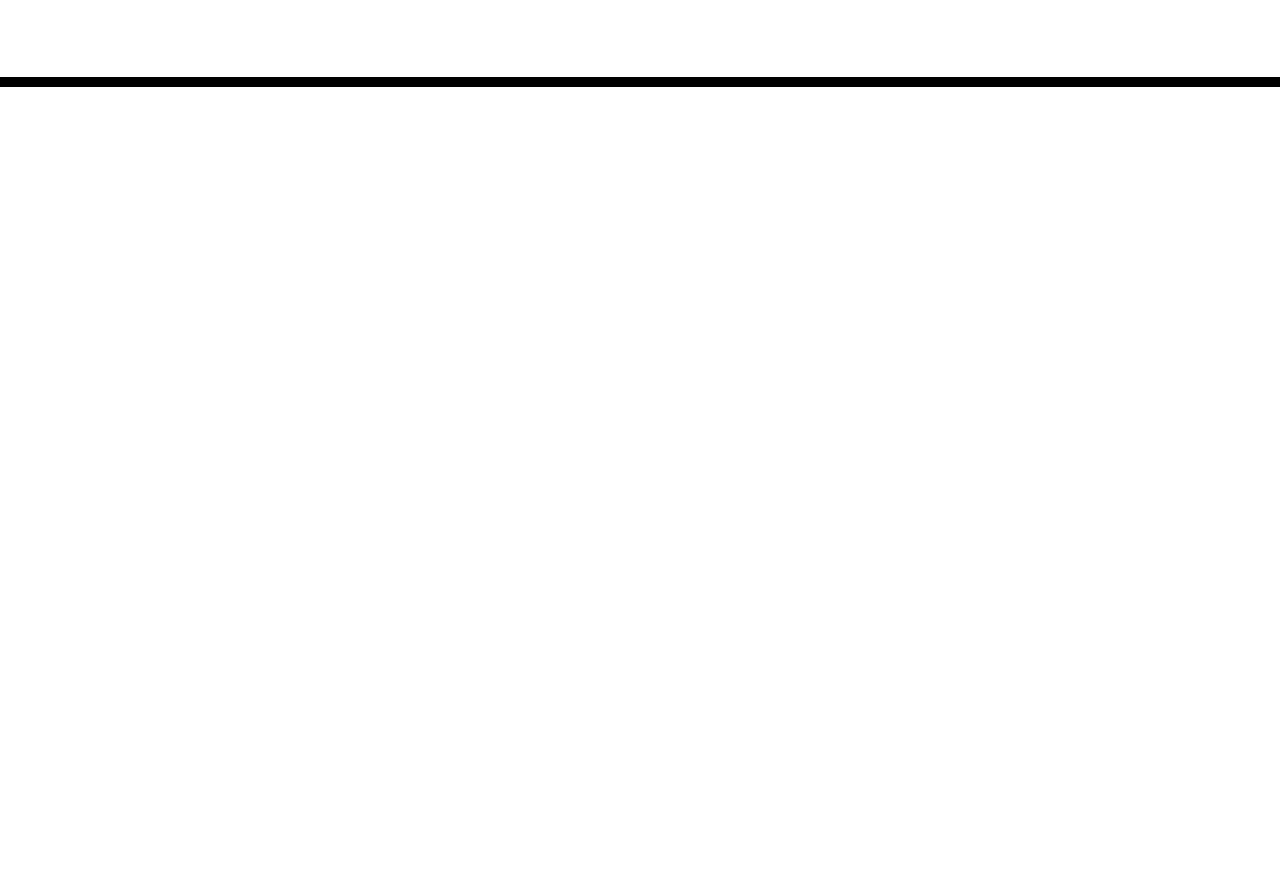
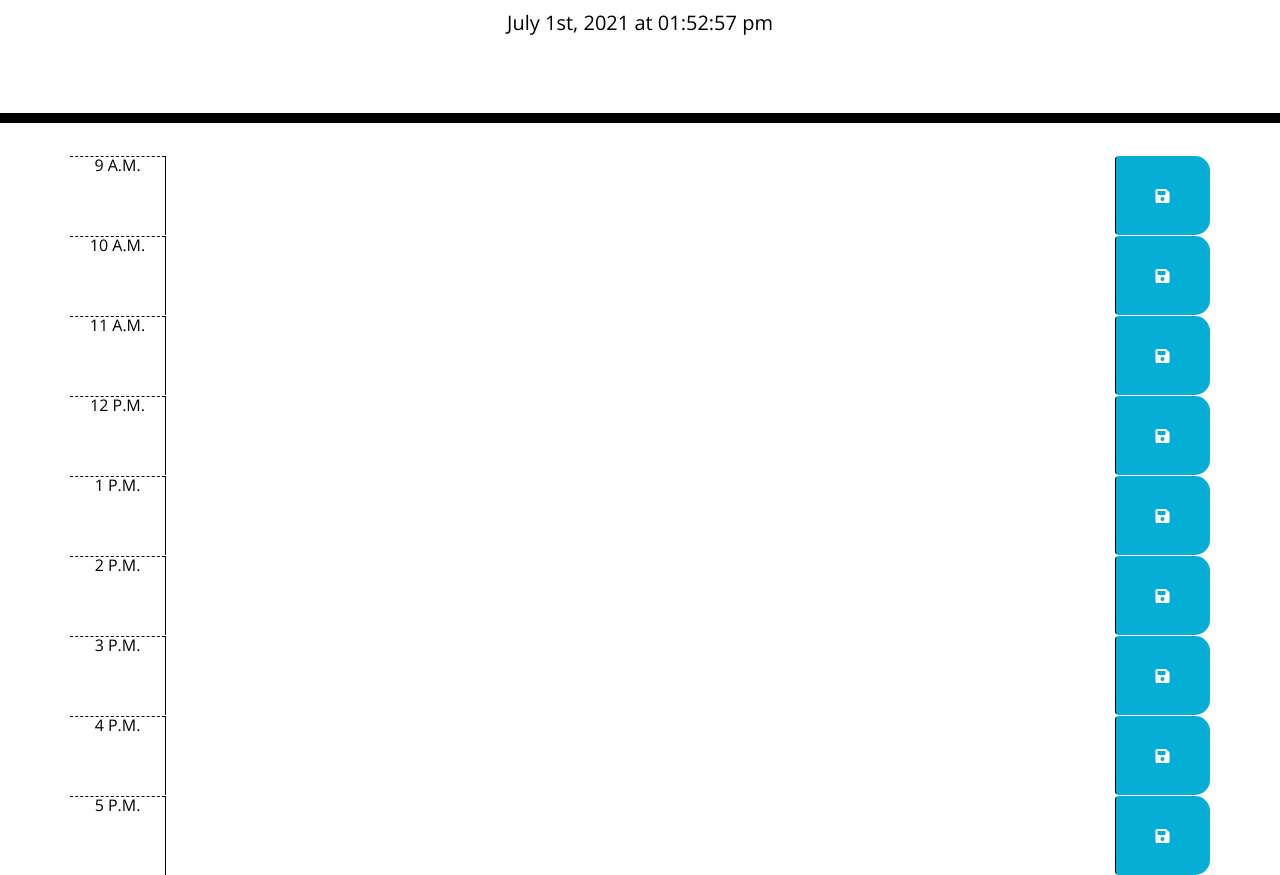
Before and after one commit to mitch-skaff/Workday-Planner, a plain HTML site: page index.html in a window 1280 px wide. Shown: the part 181-1056 px from the top of the page. Before the commit the page ends 800 px from the top, so only its background shows below. Drawn offline with nearby package versions, Linux system fonts and the light colour scheme.

Commit message:
updated logic.js file

```diff
--- a/assets/logic.js
+++ b/assets/logic.js
@@ -0,0 +1,44 @@
+$(document).ready(function () {
+
+    var saveBtn = $('.saveBtn');
+
+    saveBtn.on('click', function() {
+        console.log("test");
+
+        var userInput = $(this).siblings('.description').val();
+        var time = $(this).parent().attr('id')
+
+        if (userInput === "") {
+            alert("Please enter an appointment to save to calendar!")}
+        else {
+            localStorage.setItem(time, userInput)
+            alert("Appintment has been saved to calendar!")
+        }
+    })
+
+    function dateTime() {
+        now = moment().format('MMMM Do, YYYY [at] hh:mm:ss a');
+        document.getElementById('currentDay').innerHTML = now;
+        setInterval(function () {
+            dateTime();
+        }, 1000);
+    };
+
+    function scheduleUpdater () {
+        var currentTime = moment().hour();
+        var timeBlock = $("time-block");
+
+        for (var i = 0; i < timeBlock.length; i++) {
+            var hourRow = timeBlock[i];
+
+            if (parseInt(hourRow.id.split("-")[0]) < currentTime) {
+                $(hourRow).addClass("past")
+            }
+        }
+
+
+    }
+
+    scheduleUpdater();
+    dateTime();
+});
--- a/index.html
+++ b/index.html
@@ -28,11 +28,66 @@
       <p class="lead">A simple calendar app for scheduling your work day</p>
       <p id="currentDay" class="lead"></p>
     </header>
+
     <div class="container">
       <!-- Timeblocks go here -->
+      <div id="hour-9" class="row time-block">
+        <div class="col-md-1 hour">9 A.M.</div>
+        <textarea class="col-md-10 description"></textarea>
+        <button class="btn saveBtn col-md-1"><i class="fas fa-save"></i></button>
+      </div>
+
+      <div id="hour-10" class="row time-block">
+        <div class="col-md-1 hour">10 A.M.</div>
+        <textarea class="col-md-10 description"></textarea>
+        <button class="btn saveBtn col-md-1"><i class="fas fa-save"></i></button>
+      </div>
+
+      <div id="hour-11" class="row time-block">
+        <div class="col-md-1 hour">11 A.M.</div>
+        <textarea class="col-md-10 description"></textarea>
+        <button class="btn saveBtn col-md-1"><i class="fas fa-save"></i></button>
+      </div>
+
+      <div id="hour-12" class="row time-block">
+        <div class="col-md-1 hour">12 P.M.</div>
+        <textarea class="col-md-10 description"></textarea>
+        <button class="btn saveBtn col-md-1"><i class="fas fa-save"></i></button>
+      </div>
+
+      <div id="hour-13" class="row time-block">
+        <div class="col-md-1 hour">1 P.M.</div>
+        <textarea class="col-md-10 description"></textarea>
+        <button class="btn saveBtn col-md-1"><i class="fas fa-save"></i></button>
+      </div>
+
+      <div id="hour-14" class="row time-block">
+        <div class="col-md-1 hour">2 P.M.</div>
+        <textarea class="col-md-10 description"></textarea>
+        <button class="btn saveBtn col-md-1"><i class="fas fa-save"></i></button>
+      </div>
+
+      <div id="hour-15" class="row time-block">
+        <div class="col-md-1 hour">3 P.M.</div>
+        <textarea class="col-md-10 description"></textarea>
+        <button class="btn saveBtn col-md-1"><i class="fas fa-save"></i></button>
+      </div>
+
+      <div id="hour-16" class="row time-block">
+        <div class="col-md-1 hour">4 P.M.</div>
+        <textarea class="col-md-10 description"></textarea>
+        <button class="btn saveBtn col-md-1"><i class="fas fa-save"></i></button>
+      </div>
+
+      <div id="hour-17" class="row time-block">
+        <div class="col-md-1 hour">5 P.M.</div>
+        <textarea class="col-md-10 description"></textarea>
+        <button class="btn saveBtn col-md-1"><i class="fas fa-save"></i></button>
+      </div>
     </div>
 
     <script src="https://cdnjs.cloudflare.com/ajax/libs/jquery/3.2.1/jquery.min.js"></script>
     <script src="https://cdnjs.cloudflare.com/ajax/libs/moment.js/2.24.0/moment.min.js"></script>
+    <script type="text/javascript" src="assets/logic.js"></script>
   </body>
 </html>
```
